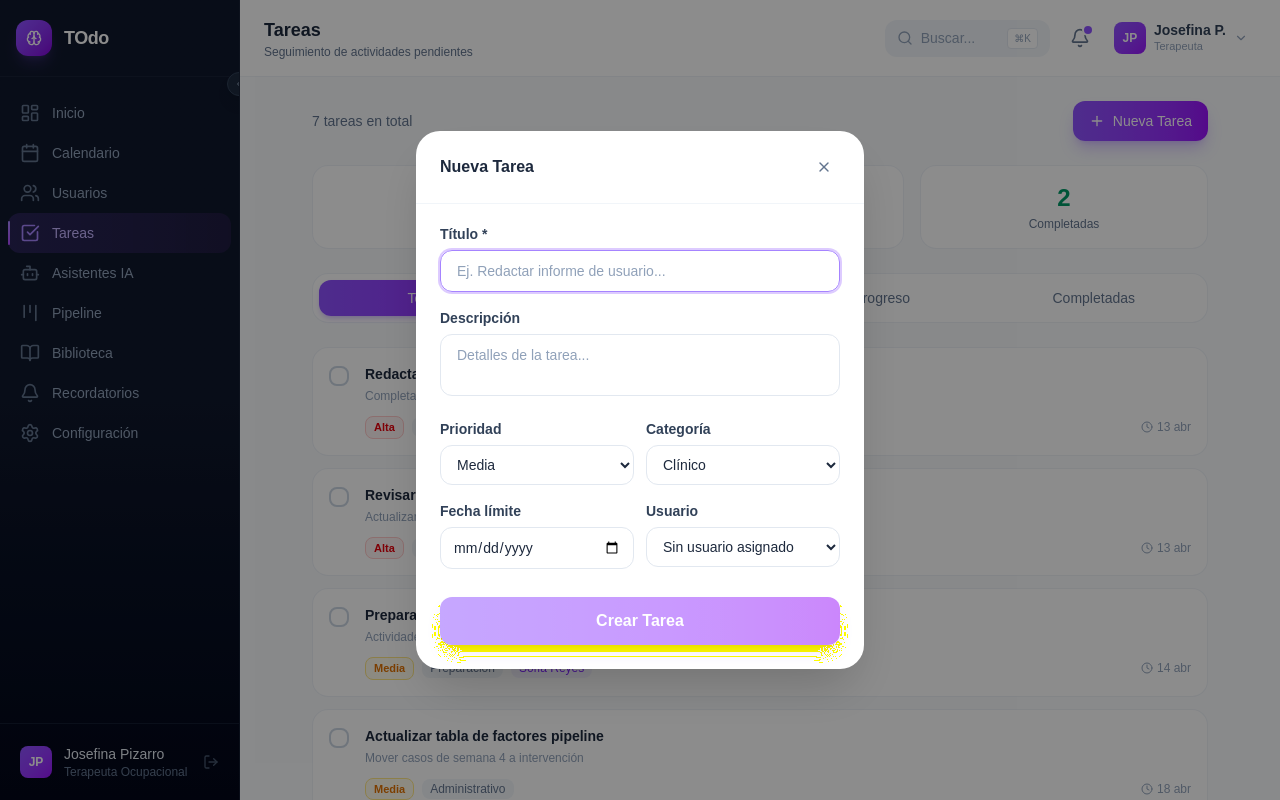
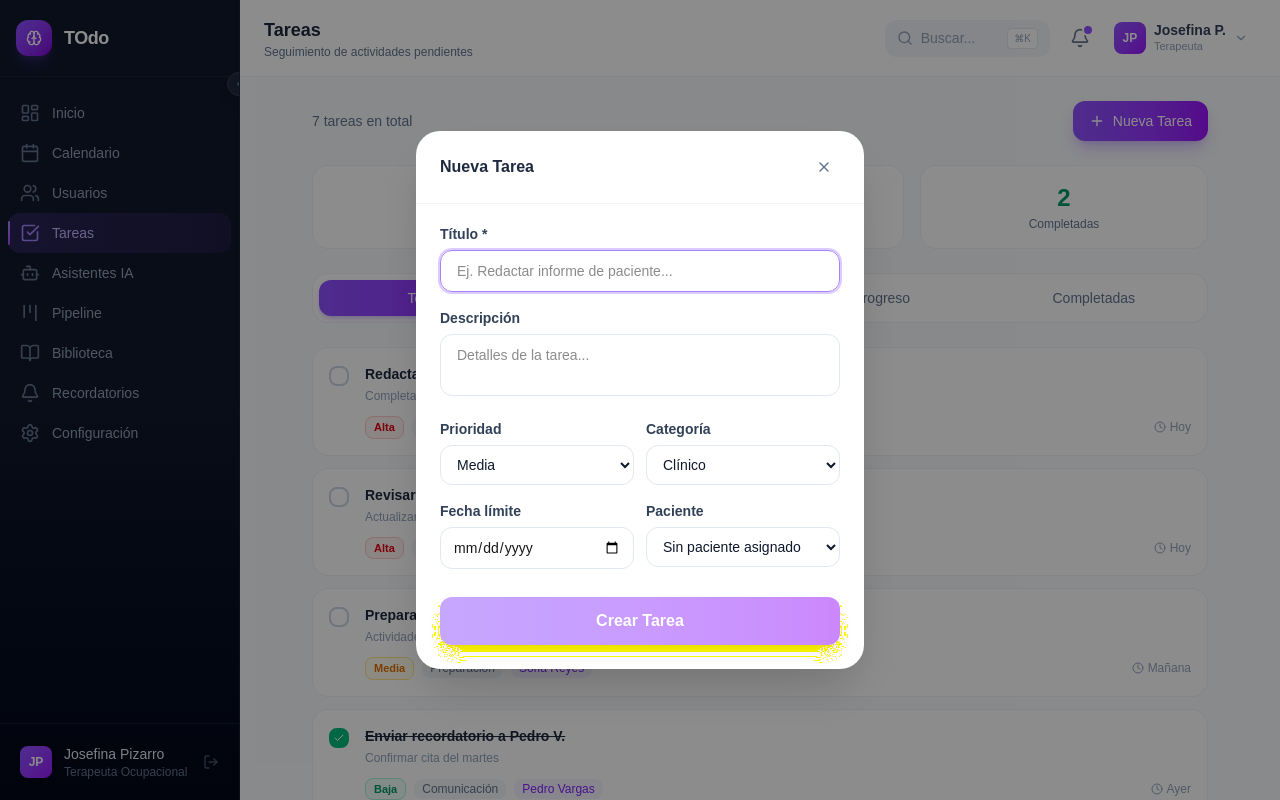
Before and after one commit to apptodoto-ctrl/todo, a Next.js app: page /dashboard/tareas in a window 1280 px wide. Both pictures are taken after a click on the button "Nueva Tarea". Built offline with nearby package versions, Linux system fonts and the light colour scheme.

Commit message:
fix: text-slate-900 en todos los select de pacientes para legibilidad

```diff
--- a/app/dashboard/asistentes/page.tsx
+++ b/app/dashboard/asistentes/page.tsx
@@ -309,7 +309,7 @@ export default function AsistentesPage() {
               <select
                 value={selectedPatientId}
                 onChange={(e) => setSelectedPatientId(e.target.value === "" ? "" : Number(e.target.value))}
-                className="w-full border border-slate-200 rounded-xl px-4 py-2.5 text-sm focus:outline-none focus:ring-2 focus:ring-violet-500/30 focus:border-violet-400 transition-all bg-white"
+                className="w-full border border-slate-200 rounded-xl px-4 py-2.5 text-sm text-slate-900 focus:outline-none focus:ring-2 focus:ring-violet-500/30 focus:border-violet-400 transition-all bg-white"
               >
                 <option value="">Seleccionar paciente (opcional)</option>
                 {initialPatients.map((p) => (
--- a/app/dashboard/tareas/page.tsx
+++ b/app/dashboard/tareas/page.tsx
@@ -1,8 +1,8 @@
 "use client";
 
 import { motion, AnimatePresence } from "framer-motion";
-import { useState, useMemo } from "react";
-import { Plus, Check, Clock, AlertCircle, Trash2, Edit2, X } from "lucide-react";
+import { useState } from "react";
+import { Plus, Check, Clock, AlertCircle, Trash2, MoreVertical } from "lucide-react";
 import Modal from "@/components/ui/Modal";
 import { initialPatients } from "@/lib/patientsData";
 
@@ -21,13 +21,13 @@ interface Task {
 }
 
 const initialTasks: Task[] = [
-  { id: 1, title: "Redactar informe inicial de María G.", description: "Completar evaluación inicial y documentar diagnóstico", priority: "alta", status: "pendiente", due: "2026-04-13", patient: "María González", category: "Documentación" },
-  { id: 2, title: "Revisar plan de tratamiento Carlos M.", description: "Actualizar objetivos de la semana 8", priority: "alta", status: "en_progreso", due: "2026-04-13", patient: "Carlos Morales", category: "Clínico" },
-  { id: 3, title: "Preparar materiales sesión Sofía R.", description: "Actividades de coordinación motora fina", priority: "media", status: "pendiente", due: "2026-04-14", patient: "Sofía Reyes", category: "Preparación" },
-  { id: 4, title: "Enviar recordatorio a Pedro V.", description: "Confirmar cita del martes", priority: "baja", status: "completada", due: "2026-04-12", patient: "Pedro Vargas", category: "Comunicación" },
-  { id: 5, title: "Actualizar tabla de factores pipeline", description: "Mover casos de semana 4 a intervención", priority: "media", status: "pendiente", due: "2026-04-18", category: "Administrativo" },
-  { id: 6, title: "Subir documentos a biblioteca", description: "Protocolos actualizados de evaluación", priority: "baja", status: "pendiente", due: "2026-04-21", category: "Documentación" },
-  { id: 7, title: "Crear cuento terapéutico para Ana T.", description: "Historia para exposición gradual", priority: "alta", status: "completada", due: "2026-04-10", patient: "Ana Torres", category: "Clínico" },
+  { id: 1, title: "Redactar informe inicial de María G.", description: "Completar evaluación inicial y documentar diagnóstico", priority: "alta", status: "pendiente", due: "Hoy", patient: "María González", category: "Documentación" },
+  { id: 2, title: "Revisar plan de tratamiento Carlos M.", description: "Actualizar objetivos de la semana 8", priority: "alta", status: "en_progreso", due: "Hoy", patient: "Carlos Morales", category: "Clínico" },
+  { id: 3, title: "Preparar materiales sesión Sofía R.", description: "Actividades de coordinación motora fina", priority: "media", status: "pendiente", due: "Mañana", patient: "Sofía Reyes", category: "Preparación" },
+  { id: 4, title: "Enviar recordatorio a Pedro V.", description: "Confirmar cita del martes", priority: "baja", status: "completada", due: "Ayer", patient: "Pedro Vargas", category: "Comunicación" },
+  { id: 5, title: "Actualizar tabla de factores pipeline", description: "Mover casos de semana 4 a intervención", priority: "media", status: "pendiente", due: "Vie 28", category: "Administrativo" },
+  { id: 6, title: "Subir documentos a biblioteca", description: "Protocolos actualizados de evaluación", priority: "baja", status: "pendiente", due: "Próx. semana", category: "Documentación" },
+  { id: 7, title: "Crear cuento terapéutico para Ana T.", description: "Historia para exposición gradual", priority: "alta", status: "completada", due: "Completada", patient: "Ana Torres", category: "Clínico" },
 ];
 
 const priorityConfig: Record<Priority, { label: string; badge: string }> = {
@@ -36,27 +36,10 @@ const priorityConfig: Record<Priority, { label: string; badge: string }> = {
   baja: { label: "Baja", badge: "bg-emerald-50 text-emerald-600 border-emerald-200" },
 };
 
-function getDueLabel(dateStr: string): { label: string; color: string } {
-  if (!dateStr) return { label: "", color: "text-slate-400" };
-  const today = new Date();
-  today.setHours(0, 0, 0, 0);
-  const due = new Date(dateStr + "T00:00:00");
-  const diff = Math.floor((due.getTime() - today.getTime()) / (1000 * 60 * 60 * 24));
-
-  if (diff < 0) {
-    if (diff === -1) return { label: "Ayer", color: "text-red-600 font-semibold" };
-    return { label: `Hace ${Math.abs(diff)} días`, color: "text-red-600 font-semibold" };
-  }
-  if (diff === 0) return { label: "Hoy", color: "text-orange-600 font-semibold" };
-  if (diff === 1) return { label: "Mañana", color: "text-orange-600 font-semibold" };
-  return { label: due.toLocaleDateString("es-CL", { day: "numeric", month: "short" }), color: "text-slate-400" };
-}
-
 export default function TareasPage() {
   const [tasks, setTasks] = useState<Task[]>(initialTasks);
   const [filter, setFilter] = useState<"todas" | Status>("todas");
   const [showNewTask, setShowNewTask] = useState(false);
-  const [editingTask, setEditingTask] = useState<Task | null>(null);
   const [newTask, setNewTask] = useState({ title: "", description: "", priority: "media" as Priority, due: "", patient: "", category: "Clínico" });
 
   const addTask = () => {
@@ -65,12 +48,6 @@ export default function TareasPage() {
     setNewTask({ title: "", description: "", priority: "media", due: "", patient: "", category: "Clínico" });
     setShowNewTask(false);
     setFilter("todas");
-  };
-
-  const updateTask = () => {
-    if (!editingTask) return;
-    setTasks((prev) => prev.map((t) => t.id === editingTask.id ? editingTask : t));
-    setEditingTask(null);
   };
 
   const toggleStatus = (id: number) => {
@@ -85,103 +62,11 @@ export default function TareasPage() {
 
   const filtered = filter === "todas" ? tasks : tasks.filter((t) => t.status === filter);
 
-  // Sort: overdue first, then today/tomorrow, then by date ascending. Completed at end.
-  const sorted = useMemo(() => {
-    return [...filtered].sort((a, b) => {
-      if (a.status === "completada" && b.status !== "completada") return 1;
-      if (a.status !== "completada" && b.status === "completada") return -1;
-      if (!a.due && !b.due) return 0;
-      if (!a.due) return 1;
-      if (!b.due) return -1;
-      return new Date(a.due).getTime() - new Date(b.due).getTime();
-    });
-  }, [filtered]);
-
   const counts = {
     pendiente: tasks.filter((t) => t.status === "pendiente").length,
     en_progreso: tasks.filter((t) => t.status === "en_progreso").length,
     completada: tasks.filter((t) => t.status === "completada").length,
   };
-
-  // eslint-disable-next-line @typescript-eslint/no-explicit-any
-  const taskFormFields = (values: any, onChange: (v: any) => void) => (
-    <div className="space-y-4">
-      <div>
-        <label className="text-sm font-semibold text-slate-700 block mb-1.5">Título *</label>
-        <input
-          autoFocus
-          type="text"
-          value={values.title}
-          onChange={(e) => onChange({ ...values, title: e.target.value })}
-          placeholder="Ej. Redactar informe de usuario..."
-          className="w-full border border-slate-200 rounded-xl px-4 py-2.5 text-sm text-slate-800 placeholder-slate-400 focus:outline-none focus:ring-2 focus:ring-violet-500/30 focus:border-violet-400 transition-all"
-        />
-      </div>
-      <div>
-        <label className="text-sm font-semibold text-slate-700 block mb-1.5">Descripción</label>
-        <textarea
-          rows={2}
-          value={values.description}
-          onChange={(e) => onChange({ ...values, description: e.target.value })}
-          placeholder="Detalles de la tarea..."
-          className="w-full border border-slate-200 rounded-xl px-4 py-2.5 text-sm text-slate-800 placeholder-slate-400 focus:outline-none focus:ring-2 focus:ring-violet-500/30 focus:border-violet-400 resize-none transition-all"
-        />
-      </div>
-      <div className="grid grid-cols-2 gap-3">
-        <div>
-          <label className="text-sm font-semibold text-slate-700 block mb-1.5">Prioridad</label>
-          <select
-            value={values.priority}
-            onChange={(e) => onChange({ ...values, priority: e.target.value as Priority })}
-            className="w-full border border-slate-200 rounded-xl px-3 py-2.5 text-sm text-slate-800 focus:outline-none focus:ring-2 focus:ring-violet-500/30 focus:border-violet-400 transition-all bg-white"
-          >
-            <option value="alta">Alta</option>
-            <option value="media">Media</option>
-            <option value="baja">Baja</option>
-          </select>
-        </div>
-        <div>
-          <label className="text-sm font-semibold text-slate-700 block mb-1.5">Categoría</label>
-          <select
-            value={values.category}
-            onChange={(e) => onChange({ ...values, category: e.target.value })}
-            className="w-full border border-slate-200 rounded-xl px-3 py-2.5 text-sm text-slate-800 focus:outline-none focus:ring-2 focus:ring-violet-500/30 focus:border-violet-400 transition-all bg-white"
-          >
-            <option>Clínico</option>
-            <option>Documentación</option>
-            <option>Preparación</option>
-            <option>Comunicación</option>
-            <option>Administrativo</option>
-            <option>Planificación</option>
-          </select>
-        </div>
-      </div>
-      <div className="grid grid-cols-2 gap-3">
-        <div>
-          <label className="text-sm font-semibold text-slate-700 block mb-1.5">Fecha límite</label>
-          <input
-            type="date"
-            value={values.due}
-            onChange={(e) => onChange({ ...values, due: e.target.value })}
-            className="w-full border border-slate-200 rounded-xl px-3 py-2.5 text-sm text-slate-800 focus:outline-none focus:ring-2 focus:ring-violet-500/30 focus:border-violet-400 transition-all"
-          />
-        </div>
-        <div>
-          <label className="text-sm font-semibold text-slate-700 block mb-1.5">Usuario</label>
-          <select
-            value={values.patient || ""}
-            onChange={(e) => onChange({ ...values, patient: e.target.value })}
-            className="w-full border border-slate-200 rounded-xl px-3 py-2.5 text-sm text-slate-800 focus:outline-none focus:ring-2 focus:ring-violet-500/30 focus:border-violet-400 transition-all bg-white"
-          >
-            <option value="">Sin usuario asignado</option>
-            {initialPatients.map((p) => (
-              <option key={p.id} value={p.name}>{p.name}</option>
-            ))}
-          </select>
-        </div>
-      </div>
-    </div>
-  );
 
   return (
     <div className="max-w-4xl mx-auto space-y-6">
@@ -242,9 +127,8 @@ export default function TareasPage() {
       {/* Task list */}
       <div className="space-y-3">
         <AnimatePresence mode="popLayout">
-          {sorted.map((task) => {
+          {filtered.map((task) => {
             const pConf = priorityConfig[task.priority];
-            const dueInfo = getDueLabel(task.due);
             return (
               <motion.div
                 key={task.id}
@@ -272,20 +156,12 @@ export default function TareasPage() {
                       <h3 className={`text-sm font-semibold text-slate-800 ${task.status === "completada" ? "line-through text-slate-400" : ""}`}>
                         {task.title}
                       </h3>
-                      <div className="flex items-center gap-1 shrink-0">
-                        <button
-                          onClick={() => setEditingTask({ ...task })}
-                          className="p-1 text-slate-300 hover:text-violet-500 hover:bg-violet-50 rounded-lg opacity-0 group-hover:opacity-100 transition-all"
-                        >
-                          <Edit2 className="w-3.5 h-3.5" />
-                        </button>
                       <button
                         onClick={() => deleteTask(task.id)}
-                          className="p-1 text-slate-300 hover:text-red-500 hover:bg-red-50 rounded-lg opacity-0 group-hover:opacity-100 transition-all"
+                        className="p-1 text-slate-300 hover:text-red-500 hover:bg-red-50 rounded-lg opacity-0 group-hover:opacity-100 transition-all shrink-0"
                       >
                         <Trash2 className="w-3.5 h-3.5" />
                       </button>
-                      </div>
                     </div>
                     <p className="text-xs text-slate-400 mt-0.5 line-clamp-1">{task.description}</p>
                     <div className="flex flex-wrap items-center gap-2 mt-3">
@@ -297,8 +173,8 @@ export default function TareasPage() {
                         <span className="text-xs text-violet-600 bg-violet-50 px-2 py-0.5 rounded-lg">{task.patient}</span>
                       )}
                       {task.due && (
-                        <span className={`ml-auto flex items-center gap-1 text-xs font-medium ${dueInfo.color}`}>
-                          <Clock className="w-3 h-3" /> {dueInfo.label}
+                        <span className="ml-auto flex items-center gap-1 text-xs text-slate-400 font-medium">
+                          <Clock className="w-3 h-3" /> {task.due}
                         </span>
                       )}
                     </div>
@@ -308,7 +184,7 @@ export default function TareasPage() {
             );
           })}
         </AnimatePresence>
-        {sorted.length === 0 && (
+        {filtered.length === 0 && (
           <div className="text-center py-16 text-slate-400">
             <Check className="w-12 h-12 mx-auto mb-3 text-slate-200" />
             <p className="font-medium">No hay tareas en esta categoría</p>
@@ -331,25 +207,82 @@ export default function TareasPage() {
           </button>
         }
       >
-        {taskFormFields(newTask, (v) => setNewTask(v as typeof newTask))}
-      </Modal>
-
-      {/* Editar Tarea Modal */}
-      <Modal
-        open={!!editingTask}
-        onClose={() => setEditingTask(null)}
-        title="Editar Tarea"
-        footer={
-          <button
-            onClick={updateTask}
-            disabled={!editingTask?.title.trim()}
-            className="w-full bg-gradient-to-r from-violet-500 to-purple-600 text-white font-semibold py-3 rounded-xl hover:from-violet-400 hover:to-purple-500 disabled:opacity-50 disabled:cursor-not-allowed transition-all shadow-lg shadow-violet-500/30"
+        <div className="space-y-4">
+          <div>
+            <label className="text-sm font-semibold text-slate-700 block mb-1.5">Título *</label>
+            <input
+              autoFocus
+              type="text"
+              value={newTask.title}
+              onChange={(e) => setNewTask({ ...newTask, title: e.target.value })}
+              onKeyDown={(e) => e.key === "Enter" && addTask()}
+              placeholder="Ej. Redactar informe de paciente..."
+              className="w-full border border-slate-200 rounded-xl px-4 py-2.5 text-sm focus:outline-none focus:ring-2 focus:ring-violet-500/30 focus:border-violet-400 transition-all"
+            />
+          </div>
+          <div>
+            <label className="text-sm font-semibold text-slate-700 block mb-1.5">Descripción</label>
+            <textarea
+              rows={2}
+              value={newTask.description}
+              onChange={(e) => setNewTask({ ...newTask, description: e.target.value })}
+              placeholder="Detalles de la tarea..."
+              className="w-full border border-slate-200 rounded-xl px-4 py-2.5 text-sm focus:outline-none focus:ring-2 focus:ring-violet-500/30 focus:border-violet-400 resize-none transition-all"
+            />
+          </div>
+          <div className="grid grid-cols-2 gap-3">
+            <div>
+              <label className="text-sm font-semibold text-slate-700 block mb-1.5">Prioridad</label>
+              <select
+                value={newTask.priority}
+                onChange={(e) => setNewTask({ ...newTask, priority: e.target.value as Priority })}
+                className="w-full border border-slate-200 rounded-xl px-3 py-2.5 text-sm text-slate-900 focus:outline-none focus:ring-2 focus:ring-violet-500/30 focus:border-violet-400 transition-all bg-white"
               >
-            Guardar Cambios
-          </button>
-        }
+                <option value="alta">Alta</option>
+                <option value="media">Media</option>
+                <option value="baja">Baja</option>
+              </select>
+            </div>
+            <div>
+              <label className="text-sm font-semibold text-slate-700 block mb-1.5">Categoría</label>
+              <select
+                value={newTask.category}
+                onChange={(e) => setNewTask({ ...newTask, category: e.target.value })}
+                className="w-full border border-slate-200 rounded-xl px-3 py-2.5 text-sm text-slate-900 focus:outline-none focus:ring-2 focus:ring-violet-500/30 focus:border-violet-400 transition-all bg-white"
               >
-        {editingTask && taskFormFields(editingTask, (v) => setEditingTask(v as Task))}
+                <option>Clínico</option>
+                <option>Documentación</option>
+                <option>Preparación</option>
+                <option>Comunicación</option>
+                <option>Administrativo</option>
+              </select>
+            </div>
+          </div>
+          <div className="grid grid-cols-2 gap-3">
+            <div>
+              <label className="text-sm font-semibold text-slate-700 block mb-1.5">Fecha límite</label>
+              <input
+                type="date"
+                value={newTask.due}
+                onChange={(e) => setNewTask({ ...newTask, due: e.target.value })}
+                className="w-full border border-slate-200 rounded-xl px-3 py-2.5 text-sm focus:outline-none focus:ring-2 focus:ring-violet-500/30 focus:border-violet-400 transition-all"
+              />
+            </div>
+            <div>
+              <label className="text-sm font-semibold text-slate-700 block mb-1.5">Paciente</label>
+              <select
+                value={newTask.patient}
+                onChange={(e) => setNewTask({ ...newTask, patient: e.target.value })}
+                className="w-full border border-slate-200 rounded-xl px-3 py-2.5 text-sm text-slate-900 focus:outline-none focus:ring-2 focus:ring-violet-500/30 focus:border-violet-400 transition-all bg-white"
+              >
+                <option value="">Sin paciente asignado</option>
+                {initialPatients.map((p) => (
+                  <option key={p.id} value={p.name}>{p.name}</option>
+                ))}
+              </select>
+            </div>
+          </div>
+        </div>
       </Modal>
     </div>
   );
```
Lines whose indentation alone changed are shown as unchanged.
